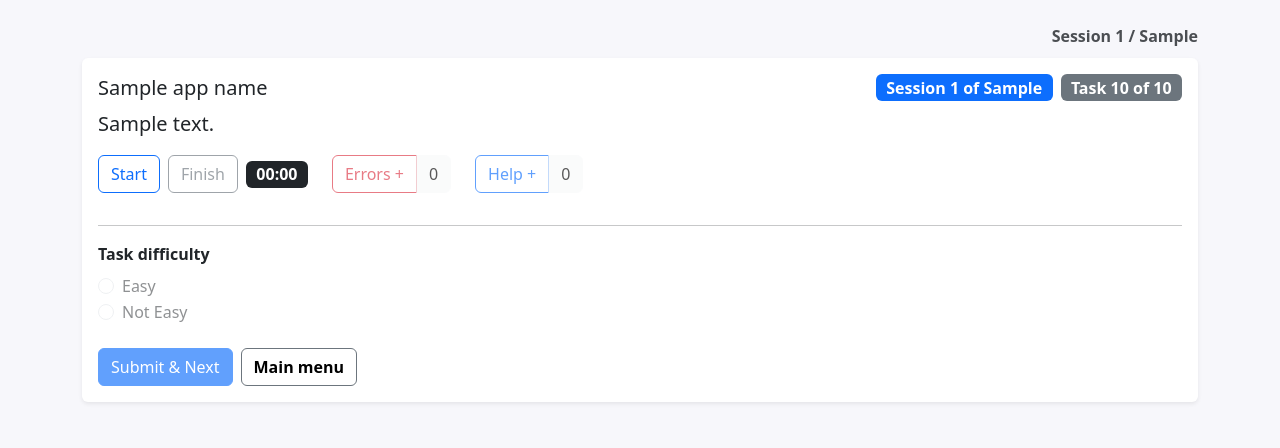
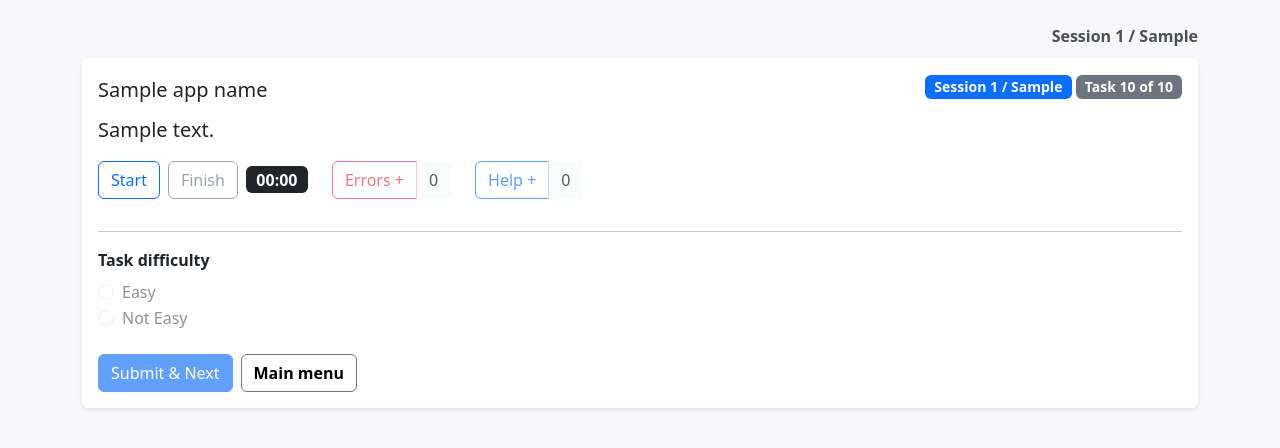
Before and after one commit to Hend-khalid/learnability-tool-v11, a Flask app: template templates/task.html in a window 1280 px wide. Shown: the part 56-504 px from the top of the page. Run offline with Flask 3, Linux system fonts and the light colour scheme; the template is opened without the code that fills it: most values are stand-ins (such as "Sample title", 1, 10 or a date in 2020); parts of the project's set-up code (start-up, migrations or seed data) failed here and were passed over.

Commit message:
Update task.html

```diff
--- a/templates/task.html
+++ b/templates/task.html
@@ -10,10 +10,15 @@
   <div class="card-body">
     <div class="d-flex justify-content-between align-items-center mb-2 flex-wrap gap-2">
       <h5 class="card-title mb-0">{{ app_name }}</h5>
-      <div class="d-flex gap-2 align-items-center">
-        <span class="badge text-bg-primary">Session {{ trial_number }} of {{ sessions_per_app }}</span>
-        <span class="badge text-bg-secondary">Task {{ idx + 1 }} of {{ total }}</span>
-      </div>
+          <div class="text-end mb-2">
+            <span class="badge bg-primary" style="font-size:14px;">
+            Session {{ trial_number }} / {{ sessions_per_app }}
+            </span>
+            <span class="badge bg-secondary" style="font-size:14px;">
+                Task {{ idx + 1 }} of {{ total }}
+            </span>
+           </div>
+
     </div>
 
     <p class="lead">{{ task_text }}</p>
```
